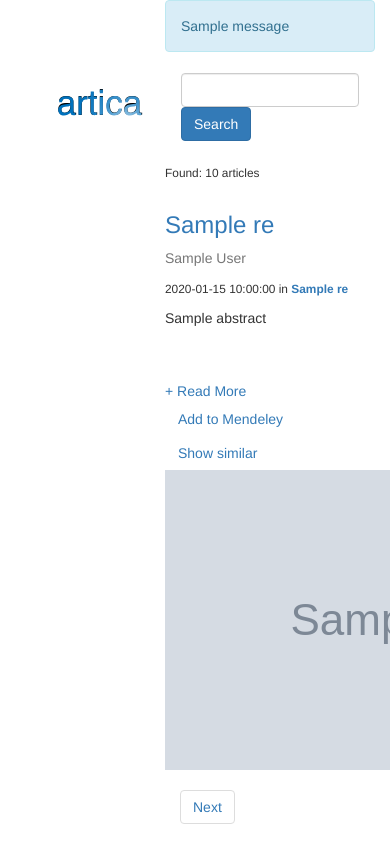
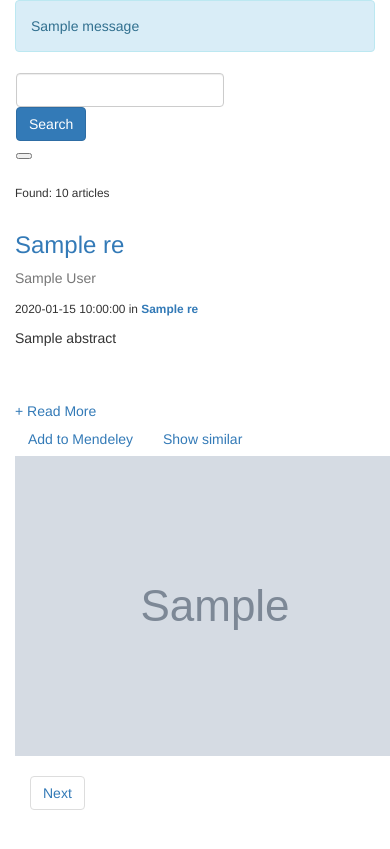
Before and after one commit to DaniilBoiko/artica, a Flask app: template app/templates/search/search.html in a window 390 px wide; the page is wider, and only the part inside the window is pictured. After the commit the page ends 810 px from the top of that part, so only its background shows below. Run offline with Flask 2, Linux system fonts and the light colour scheme; the template is opened without the code that fills it: most values are stand-ins (such as "Sample title", 1, 10 or a date in 2020); grey boxes marked "Sample" are stand-in pictures; one stand-in notice (Sample message) is shown; some libraries are stand-ins or nearby versions.

Commit message:
адаптивный дизайн

```diff
--- /dev/null
+++ b/app/templates/base_other.html
@@ -0,0 +1,124 @@
+
+
+{% extends 'bootstrap/base.html' %}
+
+{% block title %}
+    {% if title %}{{ title }} - Artica{% else %}Welcome to Artica{% endif %}
+{% endblock %}
+
+
+
+{% block content %}
+    <div class="container">
+        {% with messages = get_flashed_messages() %}
+            {% if messages %}
+                {% for message in messages %}
+                    <div class="alert alert-info" role="alert">{{ message }}</div>
+                {% endfor %}
+            {% endif %}
+        {% endwith %}
+    </div>
+
+    <style>
+
+
+        @media screen and (min-width: 768px) and (max-width: 992px) {
+            .container {
+                margin-left: 150px;
+                width: calc(100% - 150px);
+                max-width: 900px;
+            }
+
+            #search-input {
+                width: calc(100% - 90px);
+                max-width: 500px;
+
+            }
+
+            .form-inline {
+                width: 100% !important;
+            }
+        }
+
+        @media screen and (min-width: 992px) {
+            .container {
+                margin-left: 150px;
+                width: calc(100% - 150px);
+                max-width: 1100px;
+            }
+
+            #search-input {
+                width: calc(100% - 90px);
+                max-width: 500px;
+            }
+
+            .form-inline {
+                width: 100% !important;
+            }
+
+        }
+
+        @media screen and (max-width: 992px) {
+            #search-input {
+                width: calc(100% - 90px);
+                max-width: 500px;
+            }
+
+            .form-inline {
+                width: calc(100% - 60px) !important;
+            }
+
+        }
+
+        @media screen and (max-width: 768px) {
+            .navbar-brand {
+                display: none;
+            }
+
+        }
+
+        .container {
+            padding-left: 15px !important;
+            padding-right: 15px !important;
+        }
+
+        #search-input {
+            margin-right: 8px;
+        }
+
+
+    </style>
+    <nav class="navbar navbar-light navbar-expand-md pl-0 bg-light">
+        <a class="navbar-brand" href="/" style="position:absolute;margin-left: 40px">
+            <img src="{{ url_for('static', filename='images/logo.svg') }}" height="30" alt="">
+        </a>
+        <div class="container">
+            <form class="form-inline" action="/search" method="get">
+                <input id="search-input" name="query" type="text" class="form-control mb-0 mr-sm-2"
+                       value="{{ query }}"/>
+                <button type="submit" class="btn btn-primary mb-0">Search</button>
+            </form>
+            <button class="navbar-toggler" type="button" data-toggle="collapse" data-target="#navbarText"
+                    aria-controls="navbarText" aria-expanded="false" aria-label="Toggle navigation">
+                <span class="navbar-toggler-icon"></span>
+            </button>
+            <div class="collapse navbar-collapse" id="navbarText">
+                <ul class="navbar-nav ml-auto">
+                    <li class="nav-item active">
+                        <a class="nav-link" href="#">Explore <span class="sr-only">(current)</span></a>
+                    </li>
+                    <li class="nav-item">
+                        <a class="nav-link" href="#">Feed</a>
+                    </li>
+                    <li class="nav-item">
+                        <a class="nav-link" href="#">Account</a>
+                    </li>
+                </ul>
+            </div>
+        </div>
+    </nav>
+    <div class="container" style="margin-top: 20px">
+        {% block app_content %}{% endblock %}
+    </div>
+
+{% endblock %}
--- a/app/templates/search/search.html
+++ b/app/templates/search/search.html
@@ -1,34 +1,6 @@
-{% extends "base.html" %}
+{% extends "base_other.html" %}
 
 {% block app_content %}
-    <style>
-        .container {
-            margin-left: 150px;
-        }
-
-        .vertical-center {
-
-            display: flex;
-            align-items: center;
-        }
-    </style>
-    <nav class="pl-0 navbar navbar-light bg-light">
-        <a class="navbar-brand" href="/" style="position:absolute;margin-left: 40px">
-            <img src="{{ url_for('static', filename='images/logo.svg') }}" height="30" alt="">
-        </a>
-        <div class="container">
-            <div class="col-md-12 pl-0">
-                <form class="form-inline" action="/search" method="get">
-                    <input name="query" type="text" class="form-control mb-0 mr-sm-2 col-md-6"
-                           value="{{ query }}"/>
-                    <button type="submit" class="btn btn-primary mb-0">Search</button>
-                </form>
-            </div>
-        </div>
-
-    </nav>
-    <div class="container" style="margin-top: 20px">
-
     <p class="mt-3">
         <small>Found: {{ counts }} articles</small>
     </p>
@@ -78,7 +50,8 @@
     </p>
     <p class="text-secondary mb-0">
         <small>{{ res['pub_date'] }} in <b><a
-                    href="{{ url_for('journal',id=res['journal_id'],query=query) }}">{{ res['journal_name'] }}</a></b></small>
+                href="{{ url_for('journal',id=res['journal_id'],query=query) }}">{{ res['journal_name'] }}</a></b>
+        </small>
     </p>
     {% if res.abstract == '' %}
     {% else %}
@@ -152,5 +125,4 @@
     </nav>
 
 </div>
-        </div>
 {% endblock %}
```
Also changed, not shown: app/templates/search/article.html (+1 -26 lines), app/templates/search/journal.html (+3 -23 lines), app/templates/technical_pages/login_wall.html (added, +10 -0 lines), app/static/images/backgrounds/biology.jpg (added), app/static/images/backgrounds/graph.jpg (added), app/static/images/backgrounds/sparks.jpg (added), 2 other files. Lines whose indentation alone changed are shown as unchanged.
